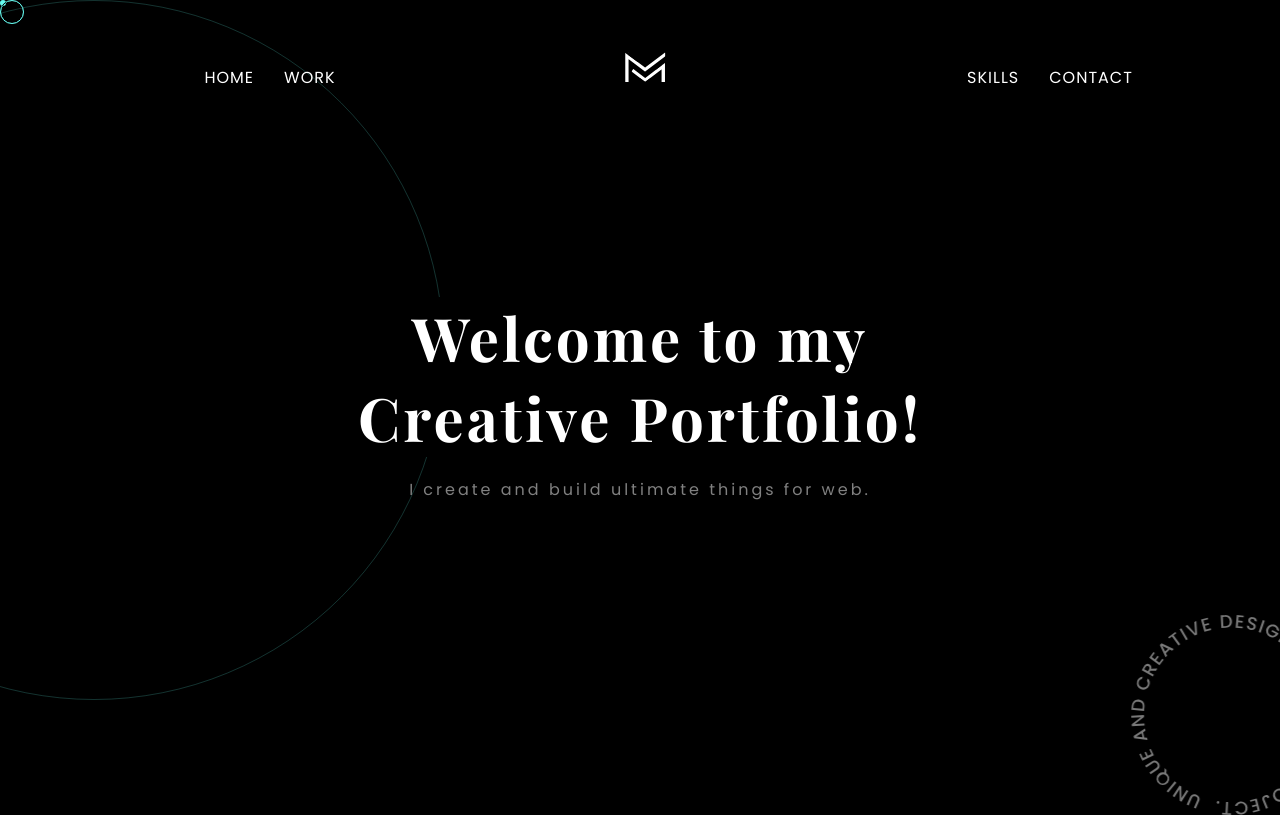
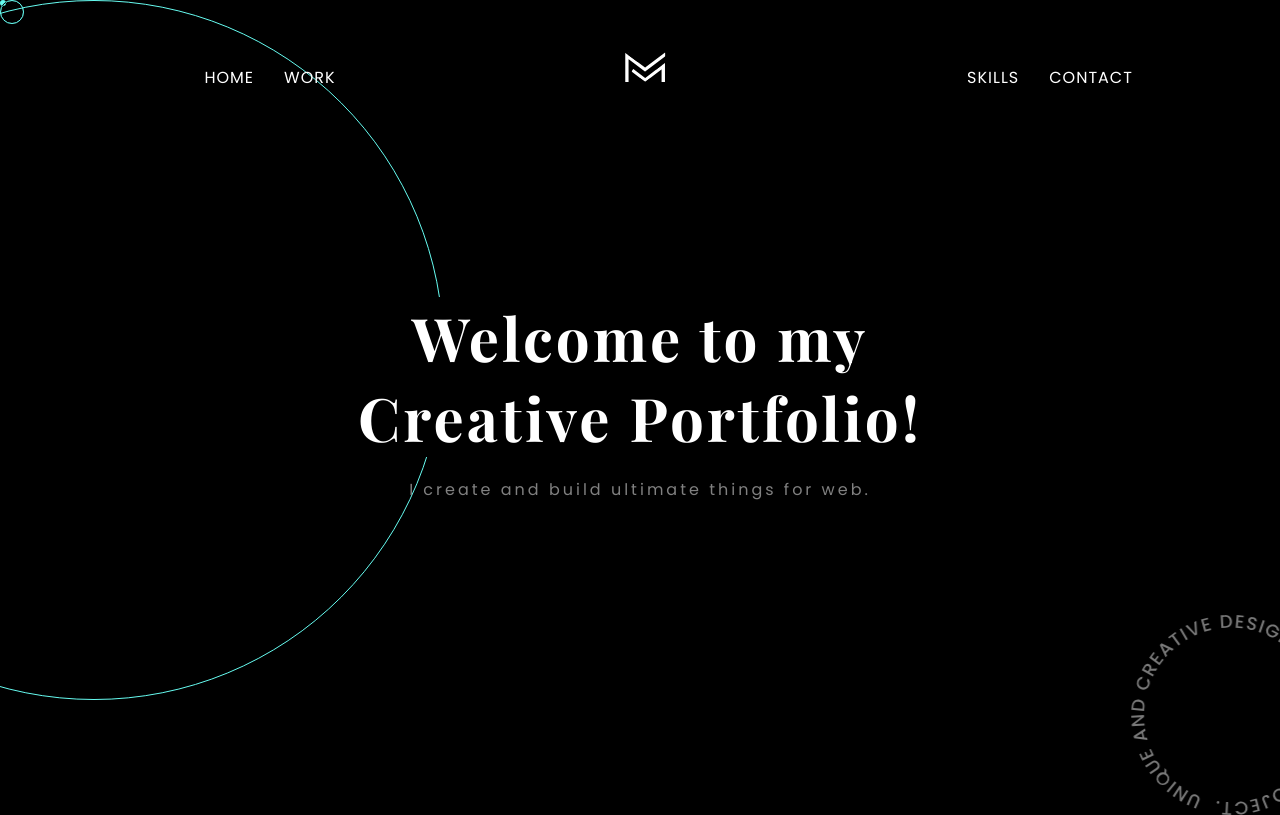
Before and after one commit to malikabdul777/Portfolio, a plain HTML site: page index.html in a window 1280 px wide. Shown: the top 815 px of the page. Drawn offline with nearby package versions, Linux system fonts and the light colour scheme; files that its build step writes are made by us from their sources.

Commit message:
Update _hero.scss

```diff
--- a/Scss/partials/_hero.scss
+++ b/Scss/partials/_hero.scss
@@ -14,7 +14,7 @@
   position: absolute;
   top: 0;
   left: -20%;
-  opacity: 0.2;
+  opacity: 1;
   border-radius: 50%;
   border: 1px solid $color-primary;
   z-index: -1;
```
